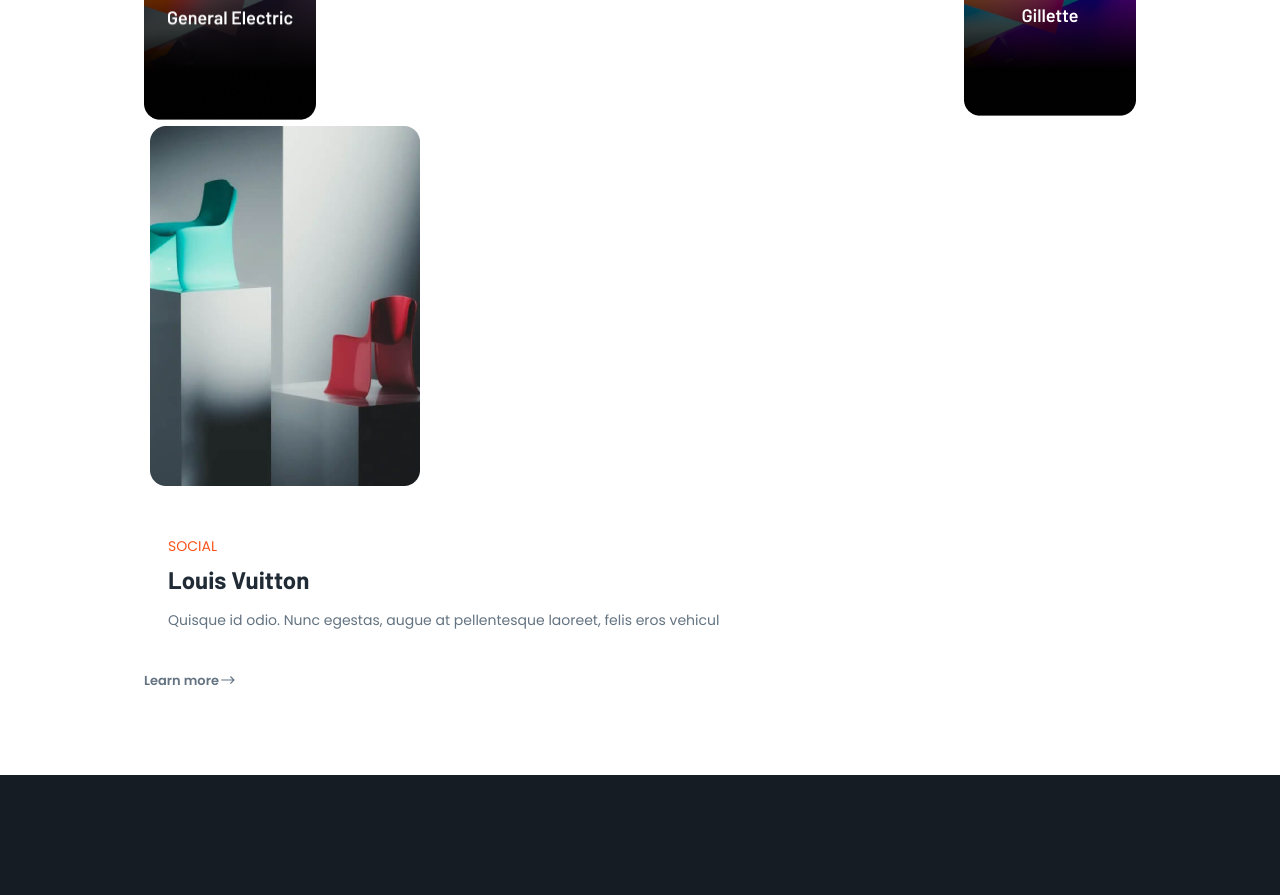
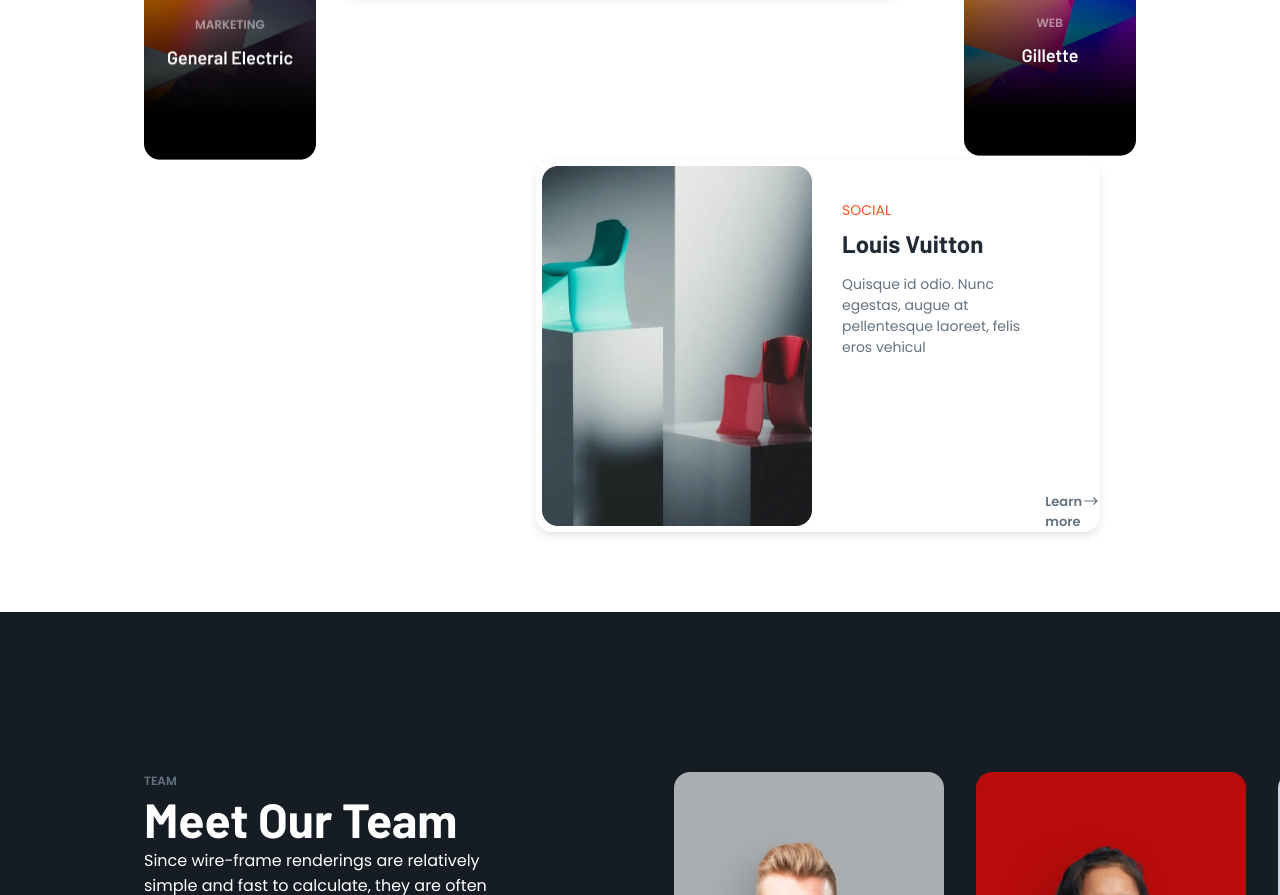
Before and after one commit to anarka312/marketing-page, a React (Create React App) app: page / in a window 1280 px wide. Shown: the part 4180-5075 px from the top of the page. Built offline with nearby package versions, Linux system fonts and the light colour scheme.

Commit message:
add third cards

```diff
--- a/src/components/Case/Case.module.css
+++ b/src/components/Case/Case.module.css
@@ -12,8 +12,7 @@
 
 .case_cards {
   margin-top: 120px;
-  width: 100%;
-  height: 100%;
+
 }
 
 .case_item1 {
@@ -79,6 +78,19 @@
   justify-content: space-between;
   /* align-items: center; */
 }
+
+.case_item3 {
+  width: 564px;
+  height: 372px;
+
+  display: flex;
+  margin-left: 392px;
+  background-color: #ffffff;
+  border-radius: 16px;
+  box-shadow: 0 4px 8px rgba(0, 0, 0, 0.1);
+  /* box-sizing: border-box; */
+}
+
 
 
 
--- a/src/components/Case/index.jsx
+++ b/src/components/Case/index.jsx
@@ -31,10 +31,10 @@ const Case = () => {
             <div className={styles.case_link}>Learn more</div>
           </div>
           <div>
-
-          <img className={styles.case_img3} src={case3} alt="img" />
+            <img className={styles.case_img3} src={case3} alt="img" />
           </div>
         </div>
+
         <div className={styles.case_item2}>
           <img src={case1} alt="img" />
 
@@ -44,19 +44,18 @@ const Case = () => {
         </div>
 
         <div className={styles.case_item3}>
-        <div className={styles.case_item6}>
           <div className={styles.case_img}>
             <img src={case6} alt="img" />
           </div>
           <div className={styles.case_content}>
             <p className={styles.case_title}>Social</p>
             <h2>Louis Vuitton</h2>
-            <p>Quisque id odio. Nunc egestas, augue at pellentesque laoreet, felis eros vehicul</p>
+            <p>
+              Quisque id odio. Nunc egestas, augue at pellentesque laoreet,
+              felis eros vehicul
+            </p>
           </div>
-            <div className={styles.case_link}>
-              Learn more
-            </div>
-        </div>
+          <div className={styles.case_link}>Learn more</div>
         </div>
       </div>
 
--- a/src/components/Working/Working.module.css
+++ b/src/components/Working/Working.module.css
@@ -1,6 +1,6 @@
 .working_content {
   width: 536px;
-  margin-top: 80px;
+  margin-top: 120px;
 }
 
 
```
